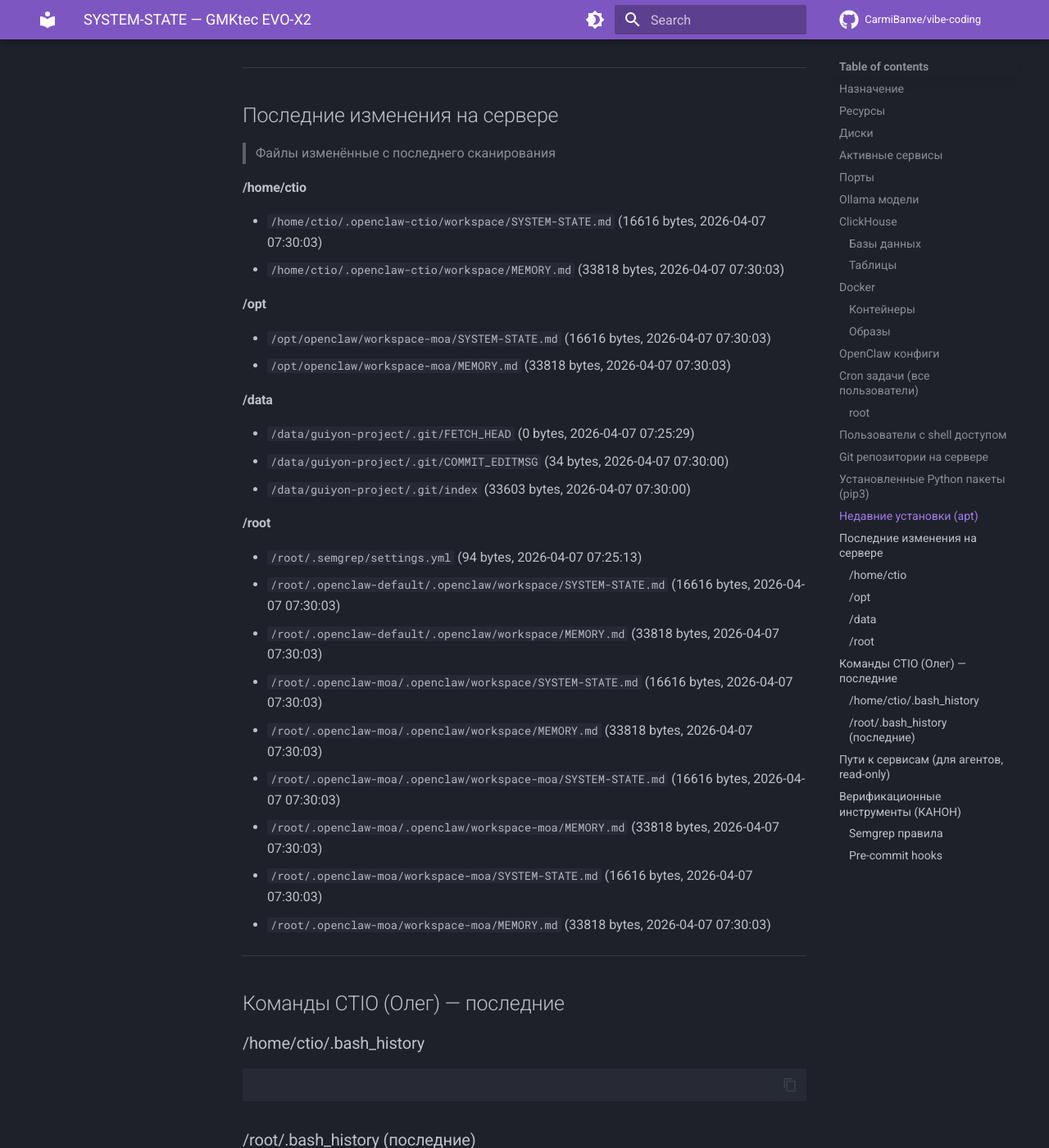
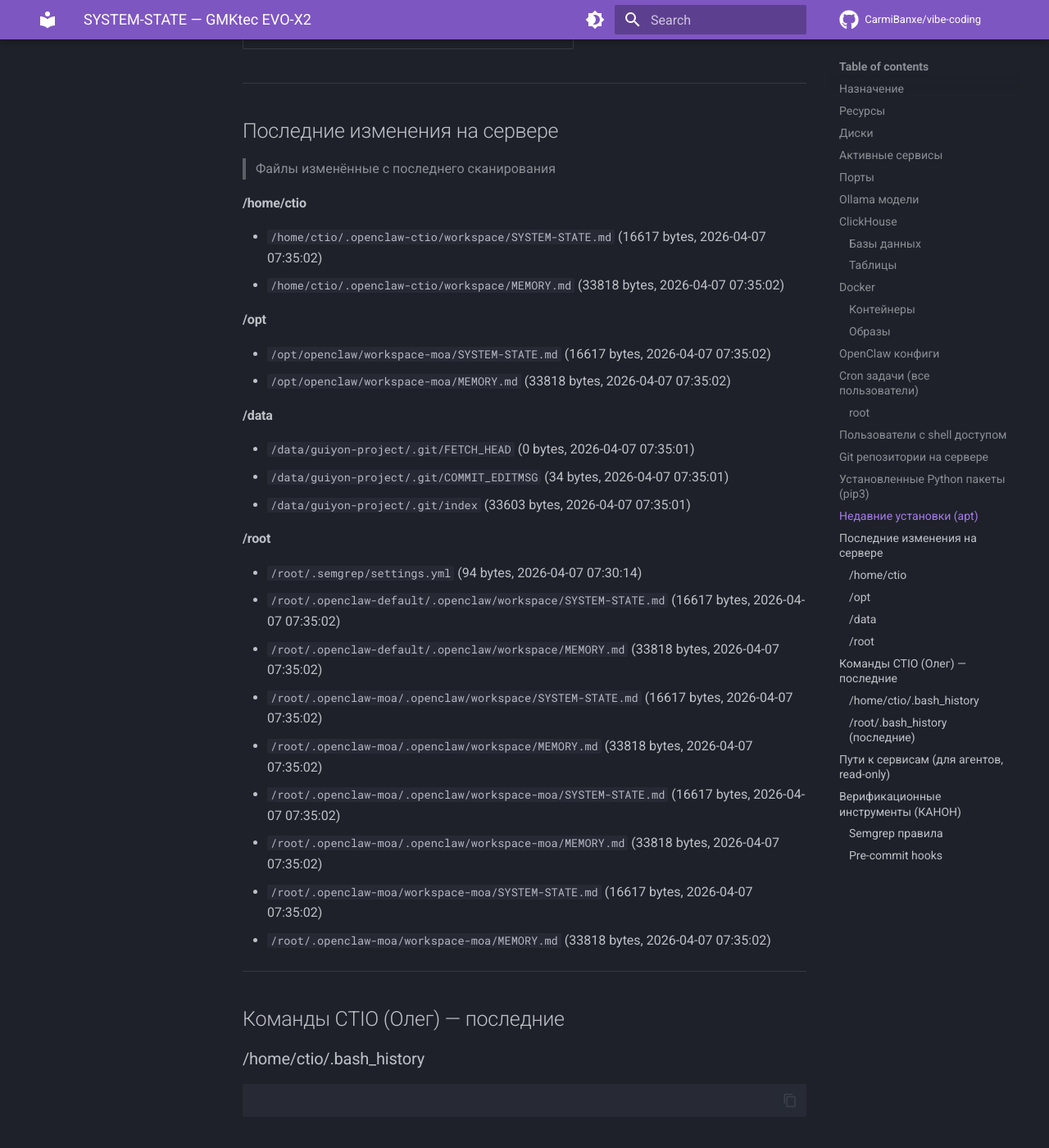
Before and after one commit to CarmiBanxe/vibe-coding, an MkDocs documentation site: the page built from docs/SYSTEM-STATE.md, in a window 1280 px wide and 1400 px high, scrolled down 13841 px. Shown: the whole window at 82% size. Built offline with MkDocs 1.6.1 and Material for MkDocs 9.7.7, drawn with Linux system fonts in a browser that asks for light colours; comment, search, counter and statistics services are not loaded; some of the changed text lies outside the part shown.

Commit message:
auto: SYSTEM-STATE v2 update (2026-04-07 07:35 CEST)

```diff
--- a/docs/SYSTEM-STATE.md
+++ b/docs/SYSTEM-STATE.md
@@ -1,6 +1,6 @@
 # SYSTEM-STATE — GMKtec EVO-X2
 > Автоматически обновляется каждые 5 минут
-> Последнее сканирование: 2026-04-07 07:30 CEST
+> Последнее сканирование: 2026-04-07 07:35 CEST
 > Источник: ctio-watcher.sh v2 (cron)
 
 ## Назначение
@@ -187,8 +188,8 @@
 | qwen3-banxe-v2:latest | 17.3 GB | 2026-04-03 |
 | qwen3-banxe:latest | 17.3 GB | 2026-04-02 |
 | qwen3:30b-a3b | 17.3 GB | 2026-04-02 |
+| huihui_ai/glm-4.7-flash-abliterated:latest | 17.5 GB | 2026-03-26 |
 | gurubot/gpt-oss-derestricted:20b | 14.7 GB | 2026-03-26 |
-| huihui_ai/glm-4.7-flash-abliterated:latest | 17.5 GB | 2026-03-26 |
 
 ## ClickHouse
 ### Базы данных
@@ -379,28 +380,28 @@
 
 
 #### /home/ctio
-- `/home/ctio/.openclaw-ctio/workspace/SYSTEM-STATE.md` (16616 bytes, 2026-04-07 07:30:03)
-- `/home/ctio/.openclaw-ctio/workspace/MEMORY.md` (33818 bytes, 2026-04-07 07:30:03)
+- `/home/ctio/.openclaw-ctio/workspace/SYSTEM-STATE.md` (16617 bytes, 2026-04-07 07:35:02)
+- `/home/ctio/.openclaw-ctio/workspace/MEMORY.md` (33818 bytes, 2026-04-07 07:35:02)
 
 #### /opt
-- `/opt/openclaw/workspace-moa/SYSTEM-STATE.md` (16616 bytes, 2026-04-07 07:30:03)
-- `/opt/openclaw/workspace-moa/MEMORY.md` (33818 bytes, 2026-04-07 07:30:03)
+- `/opt/openclaw/workspace-moa/SYSTEM-STATE.md` (16617 bytes, 2026-04-07 07:35:02)
+- `/opt/openclaw/workspace-moa/MEMORY.md` (33818 bytes, 2026-04-07 07:35:02)
 
 #### /data
-- `/data/guiyon-project/.git/FETCH_HEAD` (0 bytes, 2026-04-07 07:25:29)
-- `/data/guiyon-project/.git/COMMIT_EDITMSG` (34 bytes, 2026-04-07 07:30:00)
-- `/data/guiyon-project/.git/index` (33603 bytes, 2026-04-07 07:30:00)
+- `/data/guiyon-project/.git/FETCH_HEAD` (0 bytes, 2026-04-07 07:35:01)
+- `/data/guiyon-project/.git/COMMIT_EDITMSG` (34 bytes, 2026-04-07 07:35:01)
+- `/data/guiyon-project/.git/index` (33603 bytes, 2026-04-07 07:35:01)
 
 #### /root
-- `/root/.semgrep/settings.yml` (94 bytes, 2026-04-07 07:25:13)
-- `/root/.openclaw-default/.openclaw/workspace/SYSTEM-STATE.md` (16616 bytes, 2026-04-07 07:30:03)
-- `/root/.openclaw-default/.openclaw/workspace/MEMORY.md` (33818 bytes, 2026-04-07 07:30:03)
-- `/root/.openclaw-moa/.openclaw/workspace/SYSTEM-STATE.md` (16616 bytes, 2026-04-07 07:30:03)
-- `/root/.openclaw-moa/.openclaw/workspace/MEMORY.md` (33818 bytes, 2026-04-07 07:30:03)
-- `/root/.openclaw-moa/.openclaw/workspace-moa/SYSTEM-STATE.md` (16616 bytes, 2026-04-07 07:30:03)
-- `/root/.openclaw-moa/.openclaw/workspace-moa/MEMORY.md` (33818 bytes, 2026-04-07 07:30:03)
-- `/root/.openclaw-moa/workspace-moa/SYSTEM-STATE.md` (16616 bytes, 2026-04-07 07:30:03)
-- `/root/.openclaw-moa/workspace-moa/MEMORY.md` (33818 bytes, 2026-04-07 07:30:03)
+- `/root/.semgrep/settings.yml` (94 bytes, 2026-04-07 07:30:14)
+- `/root/.openclaw-default/.openclaw/workspace/SYSTEM-STATE.md` (16617 bytes, 2026-04-07 07:35:02)
+- `/root/.openclaw-default/.openclaw/workspace/MEMORY.md` (33818 bytes, 2026-04-07 07:35:02)
+- `/root/.openclaw-moa/.openclaw/workspace/SYSTEM-STATE.md` (16617 bytes, 2026-04-07 07:35:02)
+- `/root/.openclaw-moa/.openclaw/workspace/MEMORY.md` (33818 bytes, 2026-04-07 07:35:02)
+- `/root/.openclaw-moa/.openclaw/workspace-moa/SYSTEM-STATE.md` (16617 bytes, 2026-04-07 07:35:02)
+- `/root/.openclaw-moa/.openclaw/workspace-moa/MEMORY.md` (33818 bytes, 2026-04-07 07:35:02)
+- `/root/.openclaw-moa/workspace-moa/SYSTEM-STATE.md` (16617 bytes, 2026-04-07 07:35:02)
+- `/root/.openclaw-moa/workspace-moa/MEMORY.md` (33818 bytes, 2026-04-07 07:35:02)
 
 ---
 
```
Also changed, not shown: other parts of docs/SYSTEM-STATE.md (+4 -3 lines).
